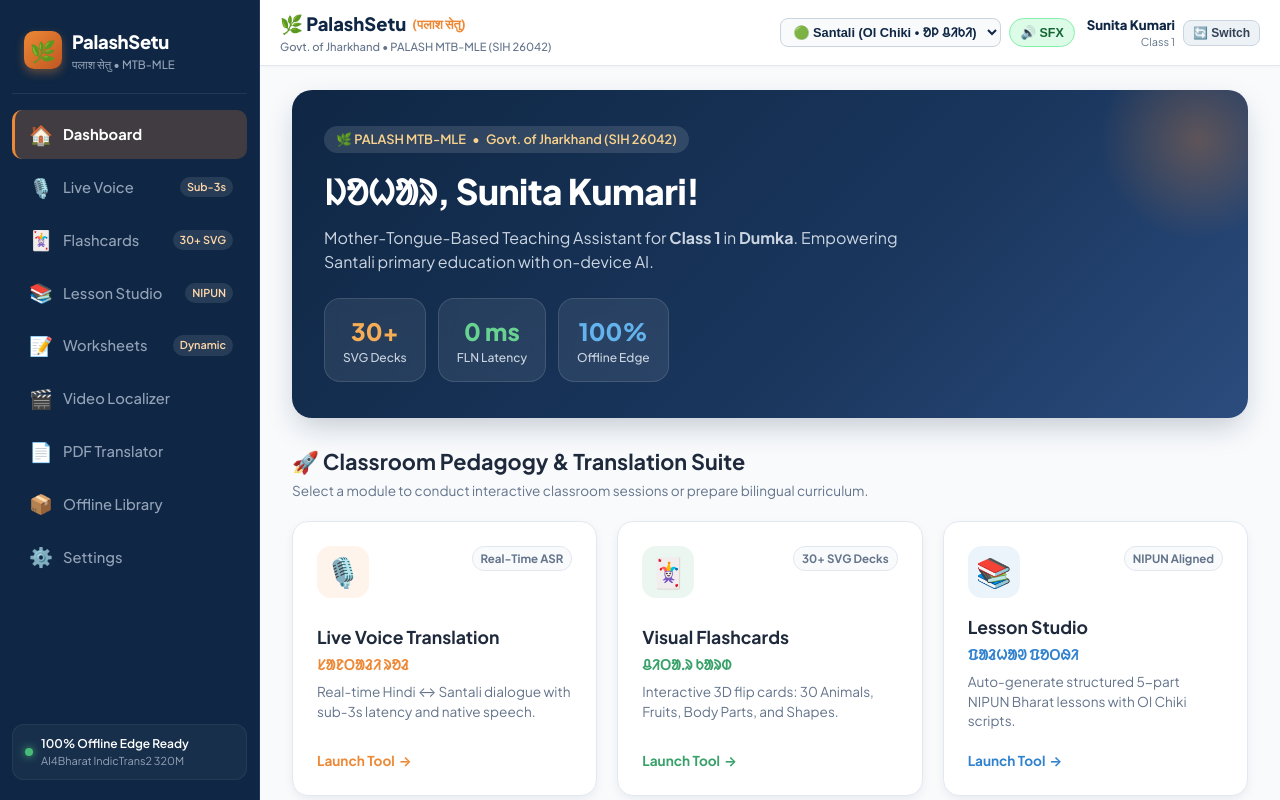
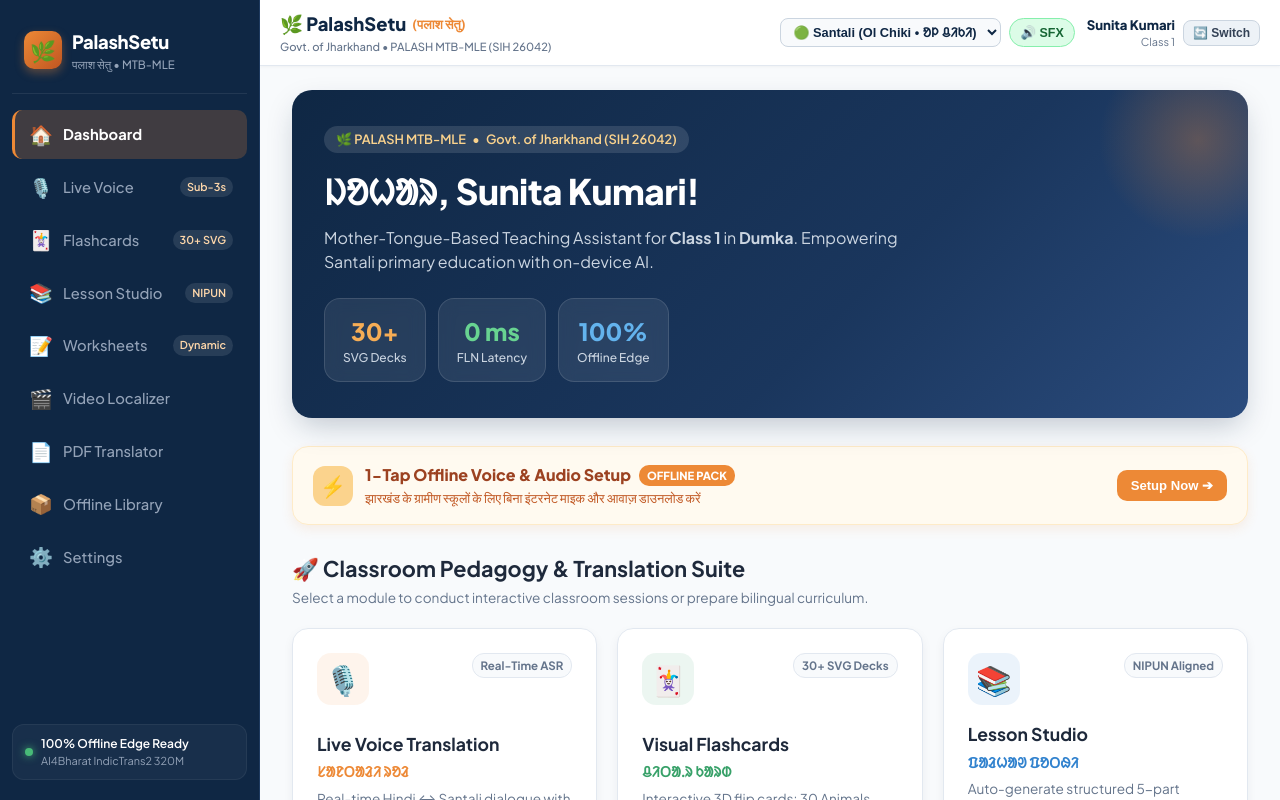
Before and after one commit to puneetmehta288/PalashSetu, a React (Vite) app in the folder mobile/: page / in a window 1280 px wide. Built offline with nearby package versions, Linux system fonts and the light colour scheme.

Commit message:
feat: add in-app 1-tap offline voice and tts installer modal and bridge

```diff
--- a/mobile/src/pages/Dashboard.tsx
+++ b/mobile/src/pages/Dashboard.tsx
@@ -1,7 +1,8 @@
-import React from 'react';
+import React, { useState } from 'react';
 import { Link } from 'react-router-dom';
 import { TeacherProfile } from '../services/authService';
 import { sfx } from '../utils/sfx';
+import { OfflineVoiceModal } from '../components/OfflineVoiceModal';
 
 interface DashboardProps {
   activeTeacher?: TeacherProfile | null;
@@ -77,6 +78,7 @@
   const teacherName = activeTeacher?.name || 'Sunita Kumari';
   const assignedGrade = activeTeacher?.assignedGrade || 'Class 1';
   const district = activeTeacher?.district || 'Dumka';
+  const [showOfflineModal, setShowOfflineModal] = useState(false);
 
   return (
     <div className="fade-in" style={{ display: 'flex', flexDirection: 'column', gap: '1.75rem' }}>
@@ -137,6 +139,55 @@
             </div>
           </div>
         </div>
+      </div>
+
+      {/* 1-Tap Offline Classroom Setup Banner */}
+      <div
+        onClick={() => {
+          sfx.playTap();
+          setShowOfflineModal(true);
+        }}
+        style={{
+          backgroundColor: '#fffaf0',
+          border: '1px solid #feebc8',
+          borderRadius: '16px',
+          padding: '1rem 1.25rem',
+          display: 'flex',
+          alignItems: 'center',
+          justifyContent: 'space-between',
+          cursor: 'pointer',
+          boxShadow: '0 4px 12px rgba(237,137,54,0.12)',
+        }}
+      >
+        <div style={{ display: 'flex', alignItems: 'center', gap: '12px' }}>
+          <div style={{ width: '40px', height: '40px', borderRadius: '12px', backgroundColor: '#fbd38d', display: 'flex', alignItems: 'center', justifyContent: 'center', fontSize: '1.3rem' }}>
+            ⚡
+          </div>
+          <div>
+            <div style={{ fontWeight: 800, color: '#9c4221', fontSize: '1rem', display: 'flex', alignItems: 'center', gap: '8px' }}>
+              <span>1-Tap Offline Voice & Audio Setup</span>
+              <span style={{ fontSize: '0.7rem', backgroundColor: '#ed8936', color: '#fff', padding: '2px 8px', borderRadius: '10px' }}>OFFLINE PACK</span>
+            </div>
+            <div style={{ fontSize: '0.8rem', color: '#c05621', marginTop: '2px' }}>
+              झारखंड के ग्रामीण स्कूलों के लिए बिना इंटरनेट माइक और आवाज़ डाउनलोड करें
+            </div>
+          </div>
+        </div>
+        <button
+          style={{
+            backgroundColor: '#ed8936',
+            color: '#fff',
+            border: 'none',
+            borderRadius: '10px',
+            padding: '8px 14px',
+            fontWeight: 700,
+            fontSize: '0.82rem',
+            cursor: 'pointer',
+            flexShrink: 0,
+          }}
+        >
+          Setup Now ➔
+        </button>
       </div>
 
       {/* Main Feature Cards Grid */}
@@ -235,6 +286,12 @@
           ))}
         </div>
       </div>
+
+      {/* In-App 1-Tap Offline Voice Setup Modal */}
+      <OfflineVoiceModal
+        isOpen={showOfflineModal}
+        onClose={() => setShowOfflineModal(false)}
+      />
     </div>
   );
 };
--- a/mobile/src/pages/LiveTranslation.tsx
+++ b/mobile/src/pages/LiveTranslation.tsx
@@ -2,6 +2,7 @@
 import { useSpeechRecognition } from '../hooks/useSpeechRecognition';
 import { speakText, transliterateOlChikiToPhonetic, isOlChiki, convertDigitsToOlChiki, convertOlChikiToDigits, numberToSantaliWords } from '../utils/santaliSpeech';
 import { sfx } from '../utils/sfx';
+import { OfflineVoiceModal } from '../components/OfflineVoiceModal';
 
 // Client-side FLN Ol Chiki Dictionary for 100% offline edge translation
 const CLIENT_HINDI_TO_SANTALI: Record<string, string> = {
@@ -111,6 +112,7 @@
   const [latencyMs, setLatencyMs] = useState<number>(0);
   const [isTranslating, setIsTranslating] = useState(false);
   const [phraseCategory, setPhraseCategory] = useState<'greetings' | 'commands' | 'numeracy' | 'responses'>('greetings');
+  const [showOfflineModal, setShowOfflineModal] = useState(false);
 
   const { isListening, startListening, stopListening, transcript } = useSpeechRecognition();
 
@@ -485,10 +487,36 @@
           </h1>
         </div>
 
-        {/* Active Model Indicator Pill */}
-        <div style={{ display: 'flex', alignItems: 'center', gap: '6px', backgroundColor: '#f0fdf4', border: '1px solid #bbf7d0', padding: '6px 14px', borderRadius: '20px', fontSize: '0.8rem', color: '#166534', fontWeight: 700 }}>
-          <span style={{ width: '8px', height: '8px', borderRadius: '50%', backgroundColor: '#22c55e', boxShadow: '0 0 6px #22c55e' }} />
-          <span>{activeModel}</span>
+        <div style={{ display: 'flex', alignItems: 'center', gap: '8px', flexWrap: 'wrap' }}>
+          {/* 1-Tap In-App Offline Voice Setup Button */}
+          <button
+            onClick={() => {
+              sfx.playTap();
+              setShowOfflineModal(true);
+            }}
+            style={{
+              display: 'flex',
+              alignItems: 'center',
+              gap: '6px',
+              backgroundColor: '#fffaf0',
+              border: '1px solid #feebc8',
+              padding: '6px 14px',
+              borderRadius: '20px',
+              fontSize: '0.8rem',
+              color: '#c05621',
+              fontWeight: 700,
+              cursor: 'pointer',
+              boxShadow: '0 2px 4px rgba(237,137,54,0.15)',
+            }}
+          >
+            <span>⚡ 1-Tap Offline Setup</span>
+          </button>
+
+          {/* Active Model Indicator Pill */}
+          <div style={{ display: 'flex', alignItems: 'center', gap: '6px', backgroundColor: '#f0fdf4', border: '1px solid #bbf7d0', padding: '6px 14px', borderRadius: '20px', fontSize: '0.8rem', color: '#166534', fontWeight: 700 }}>
+            <span style={{ width: '8px', height: '8px', borderRadius: '50%', backgroundColor: '#22c55e', boxShadow: '0 0 6px #22c55e' }} />
+            <span>{activeModel}</span>
+          </div>
         </div>
       </div>
 
@@ -822,6 +850,12 @@
           ))}
         </div>
       </div>
+
+      {/* In-App 1-Tap Offline Voice & TTS Setup Modal */}
+      <OfflineVoiceModal
+        isOpen={showOfflineModal}
+        onClose={() => setShowOfflineModal(false)}
+      />
     </div>
   );
 };
--- a/mobile/src/utils/santaliSpeech.ts
+++ b/mobile/src/utils/santaliSpeech.ts
@@ -274,6 +274,18 @@
     utterance.rate = options?.rate || 0.85; // Crisp pedagogical clarity
     utterance.pitch = 1.0;
 
+    // Pick best available voice or fallback to Indian/English voice
+    const voices = window.speechSynthesis.getVoices();
+    if (voices && voices.length > 0) {
+      const matched = voices.find(v => v.lang === 'hi-IN' || v.lang.startsWith('hi')) ||
+                      voices.find(v => v.lang === 'en-IN' || v.lang.includes('IN')) ||
+                      voices.find(v => v.lang.startsWith('en'));
+      if (matched) {
+        utterance.voice = matched;
+        utterance.lang = matched.lang;
+      }
+    }
+
     if (options?.onEnd) {
       utterance.onend = options.onEnd;
     }
```
Also changed, not shown: 1 other file (tests, documents, lock files or other folders).
